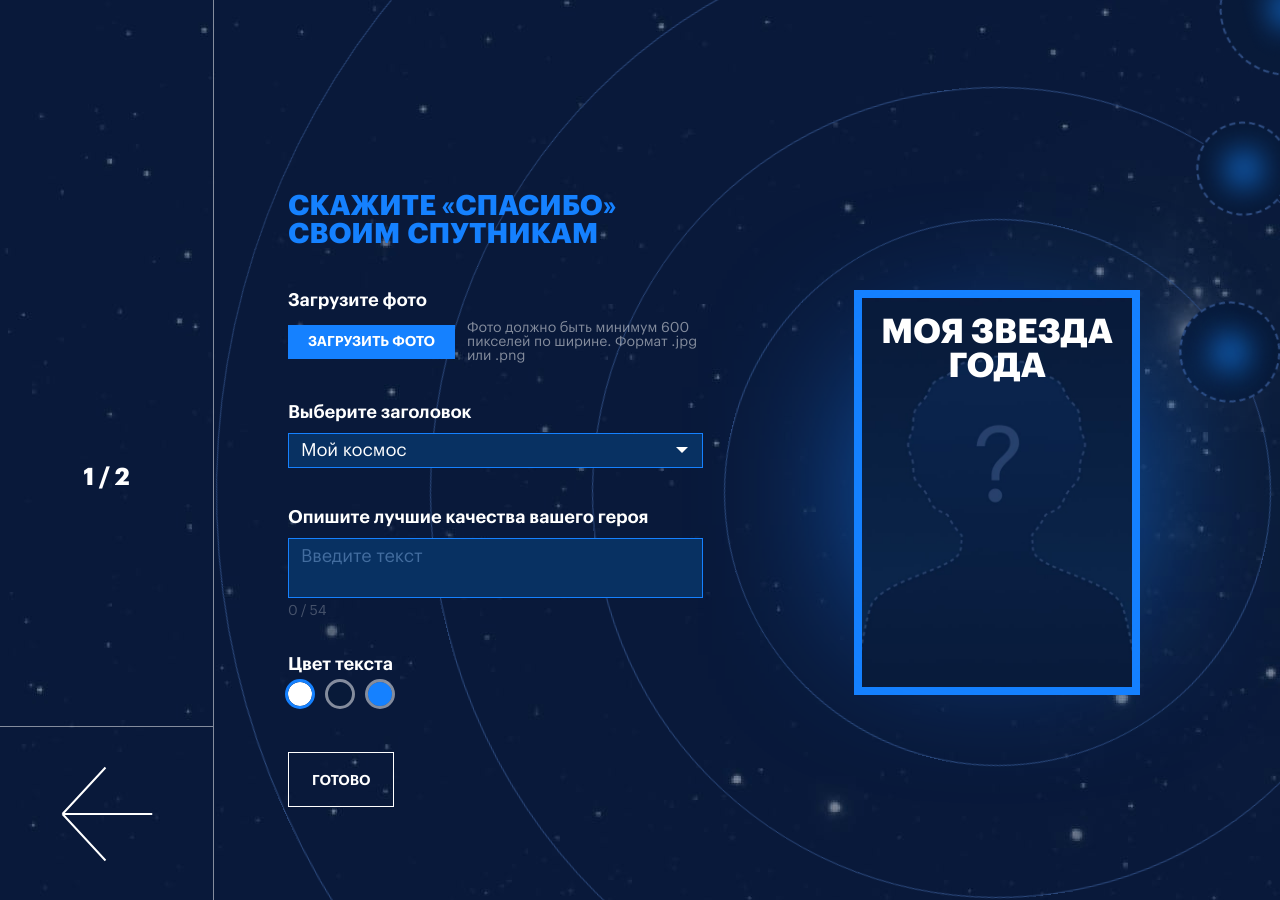
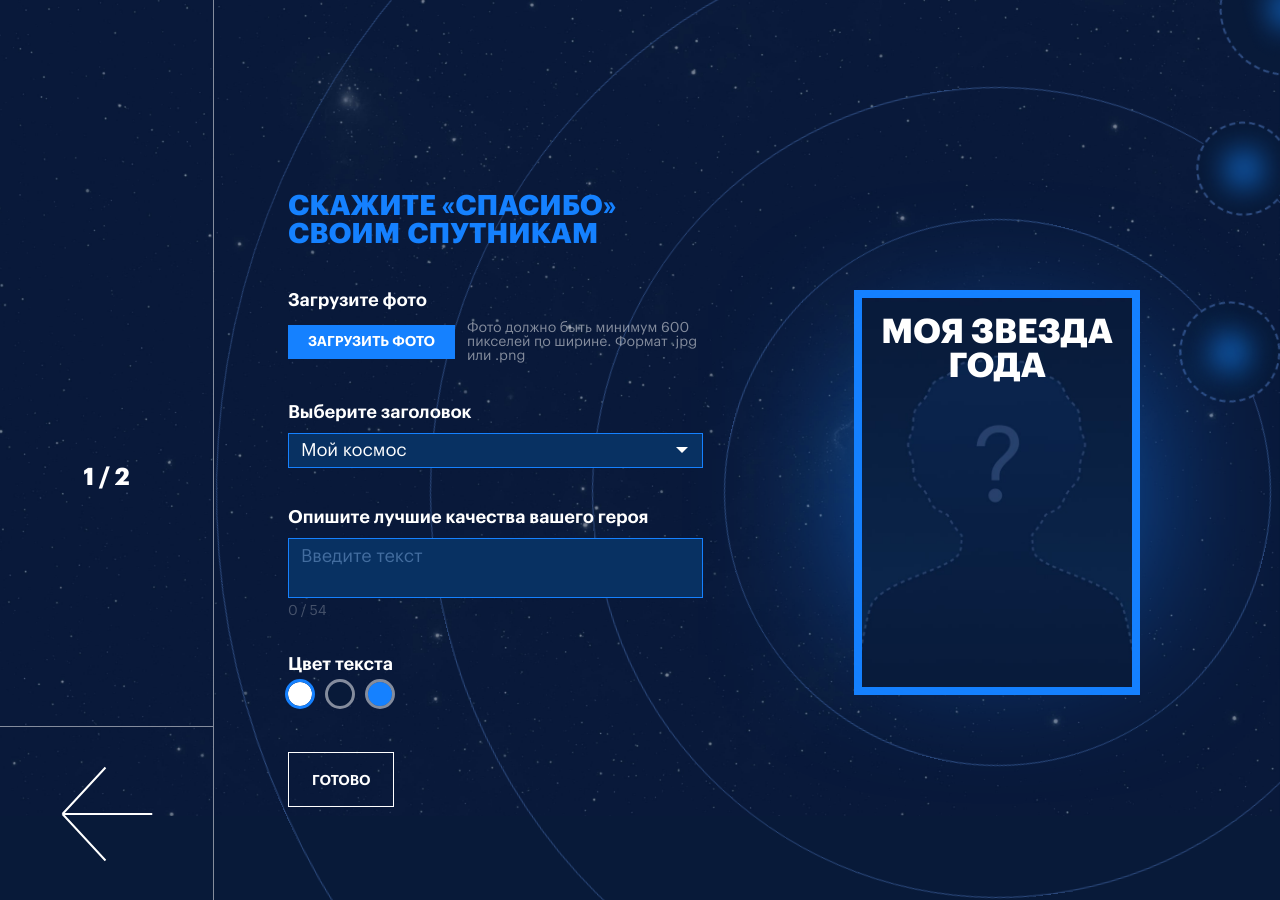
Before and after one commit to devalmanu/antoniobanderas, a website: page app/interactive.html in a window 1280 px wide. Drawn offline with Linux system fonts and the light colour scheme; files whose address does not match are found by name.

Commit message:
fix bg interactive

```diff
--- a/app/interactive.html
+++ b/app/interactive.html
@@ -16,7 +16,8 @@
 
 <body class="page_body">
 	<!-- <div class="scrollElement"></div> -->
-	<main class="main interactive-main" style="background-image: url(img/@2x/bg_stars.jpg);">
+	<main class="main interactive-main">
+		<div class="main-bg" style="background-image: url(img/@2x/bg_stars.jpg);"></div>
 		<div class="interactive__section">
 			<!-- interactive -->
 			<div class="interactive__content" id="interactive__content">
```
